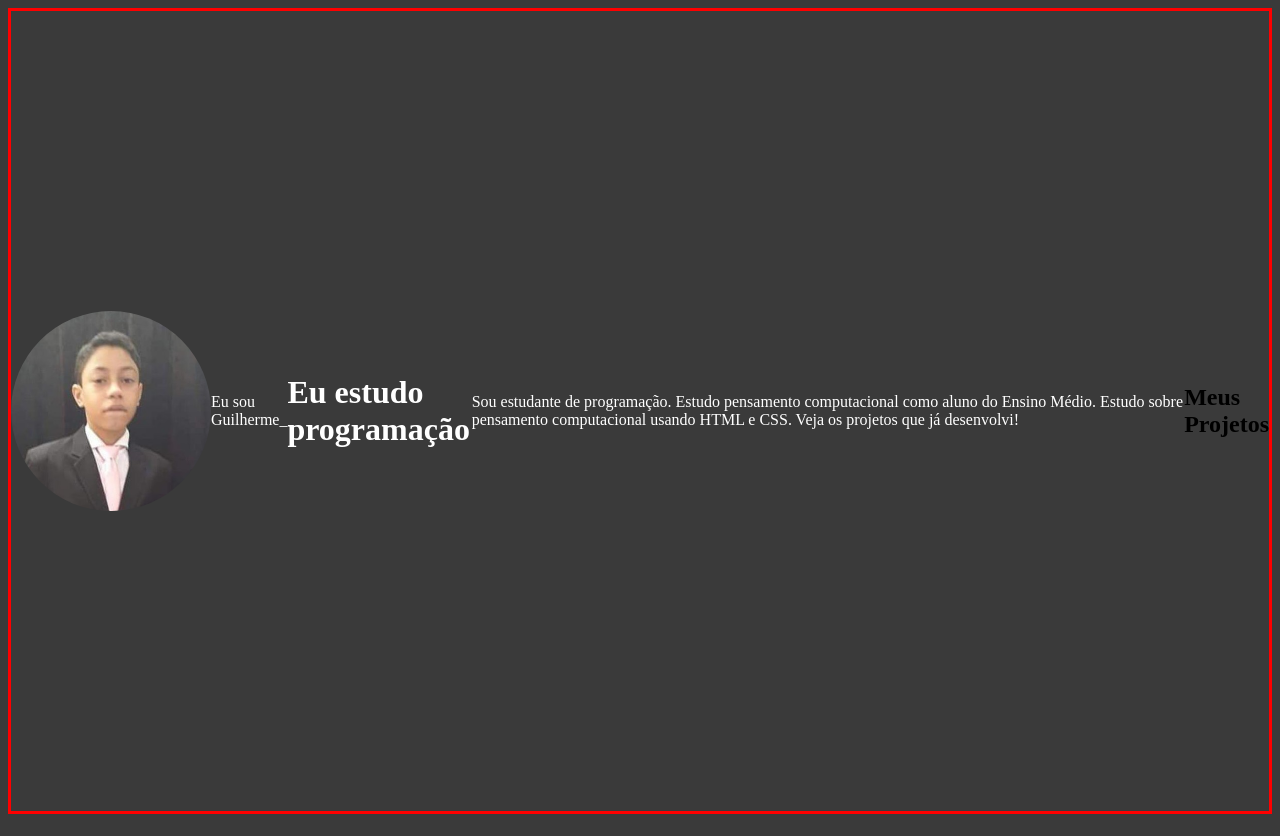
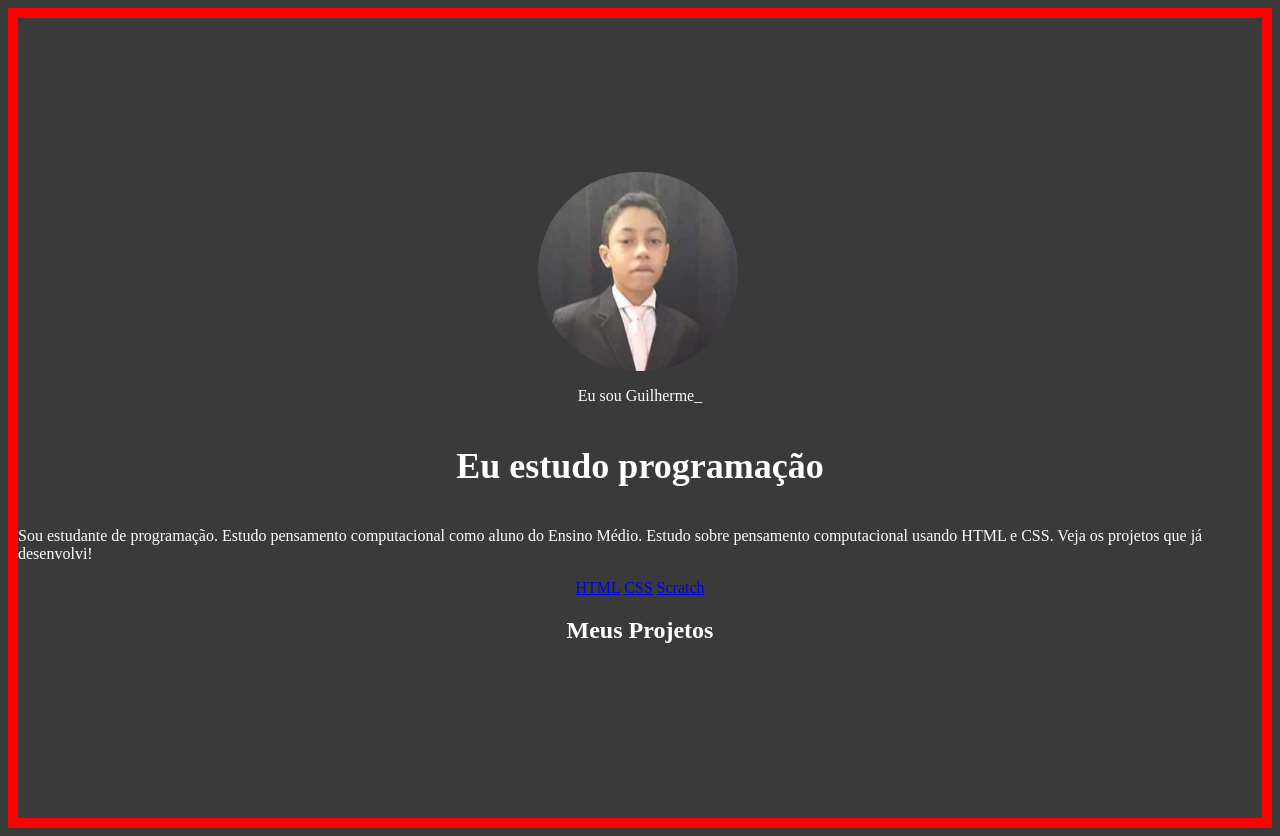
Before and after one commit to Gb320/Portifolio-Guilherme.B-14, a plain HTML site: page index.html in a window 1280 px wide. Drawn offline with Linux system fonts and the light colour scheme.

Commit message:
Add files via upload

```diff
--- a/index.html
+++ b/index.html
@@ -13,7 +13,11 @@
     <h1 class="titulo">Eu estudo programação</h1>
     <p class="descricao">Sou estudante de programação. Estudo pensamento computacional como aluno do Ensino Médio.
          Estudo sobre pensamento computacional usando HTML e CSS. Veja os projetos que já desenvolvi!</p>
-        <!-- HTML CSS Scratch -->
-    <h2>Meus Projetos</h2>
+    <section class="habilidades">
+        <a href="#">HTML</a>
+        <a href="#">CSS</a>
+        <a href="#">Scratch</a>
+    </section>
+    <h2 class="meusprojetos">Meus Projetos</h2>
 </body>
 </html>
--- a/style.css
+++ b/style.css
@@ -3,8 +3,9 @@ body {
     justify-content: center;
     align-items: center;
     height: 100vh;
+    flex-direction: column;
     background-color: rgb(58, 58, 58);
-    border: red, solid, 3px;
+    border: rgb(255, 0, 0) solid 10px;
 }
 
 .foto {
@@ -13,8 +14,14 @@ body {
     margin-right: auto;
     border-radius: 120px;
     width: 200px;
+    padding: 0px 5px 0px 0px;
 }
 
-.perfil {color: white;}
-.titulo {color: white;}
-.descricao {color: white;}
+.foto:hover {
+    border-radius: 0px;
+    transition-timing-function: ease-in;
+    transition-timing-function: ease-out;
+    transition-duration: 0.3s;
+}
+
+.perfil {color: white;}.meusprojetos {color: white}.titulo {color: white; font-size: 36px;}.descricao {color: white;}
```
